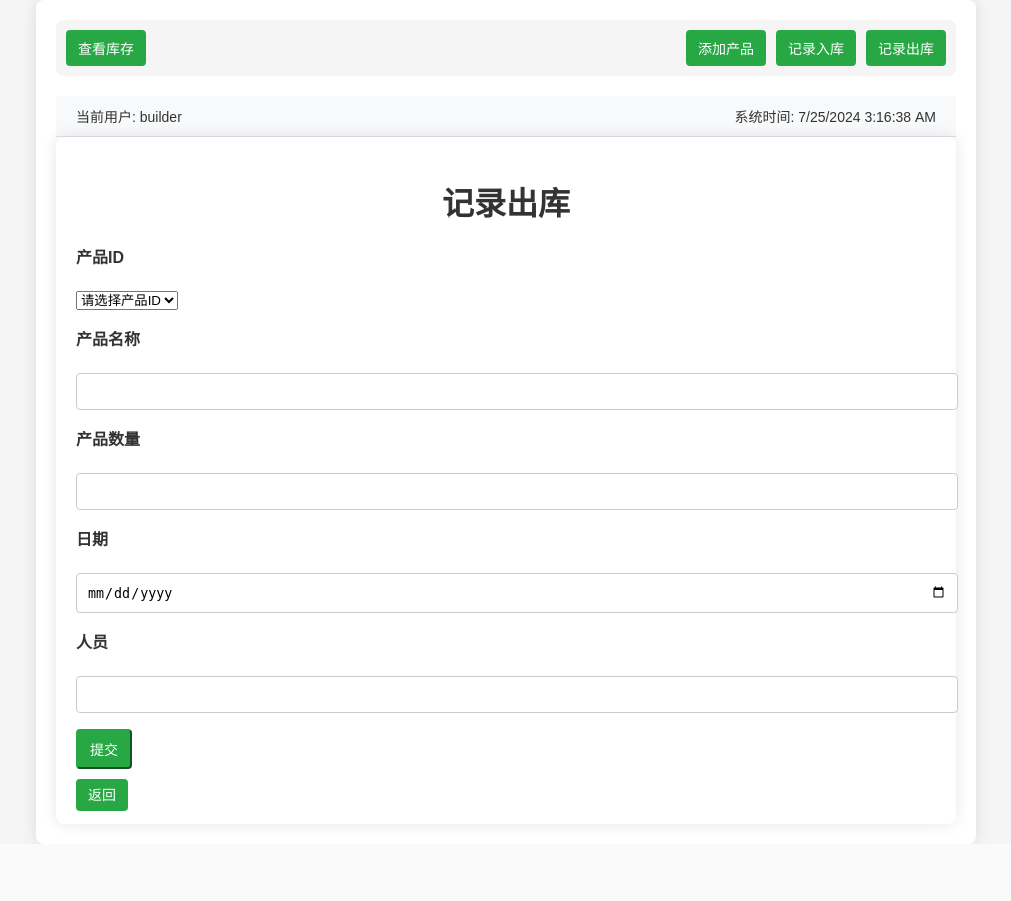
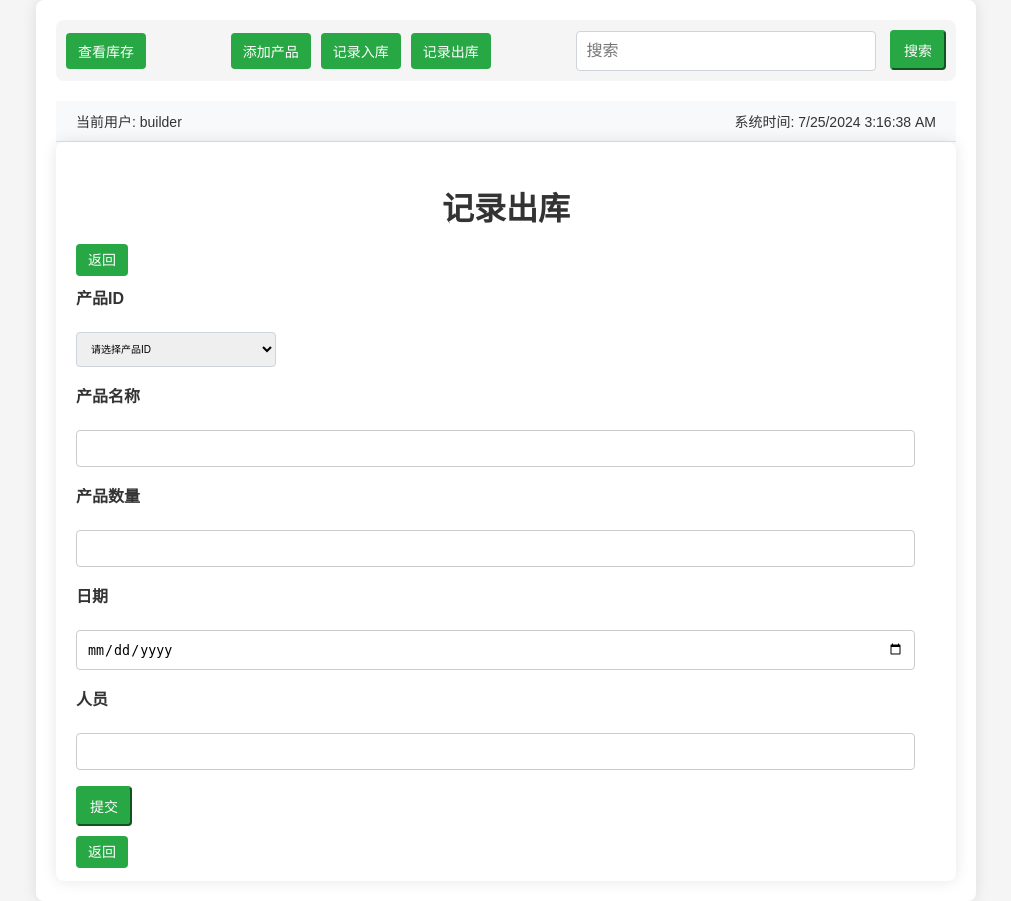
Before and after one commit to Ziyike1/inventory_management_app, a Flask app: page /sale in a window 1280 px wide. Shown: the whole page, without its empty margins (134-1145 px from the left). Before the commit the page ends 844 px from the top, so only its background shows below. Run offline with Flask 3, Linux system fonts and the light colour scheme; data that the repository does not hold is empty.

Commit message:
new features and update: 1:add the search feature 2:let the alert message shows in 5 seconds 3:move the "back" button to top

```diff
--- a/app/static/css/style.css
+++ b/app/static/css/style.css
@@ -32,6 +32,21 @@ h1, h2 {
   background-color: #f5f5f5;
   border-radius: 8px;
   padding: 10px;
+}
+
+.form-control {
+  width: 300px;
+  margin-right: 10px;
+  padding: 10px;
+  font-size: 16px;
+  border-radius: 4px;
+  border: 1px solid #ced4da;
+  transition: border-color 0.3s, box-shadow 0.3s;
+}
+
+.form-control:focus {
+  border-color: #80bdff;
+  box-shadow: 0 0 5px rgba(0, 123, 255, 0.25);
 }
 
 .navbar-brand {
@@ -101,7 +116,7 @@ label {
 input[type="text"],
 input[type="number"],
 input[type="date"] {
-  width: 100%;
+  width: 95%;
   padding: 10px;
   border: 1px solid #ccc;
   border-radius: 4px;
@@ -182,3 +197,17 @@ input[type="submit"], .btn {
   margin: 0 10px;
   font-size: 14px;
 }
+
+select {
+  width: 200px;
+  padding: 10px;
+  font-size: 10px;
+  border-radius: 4px;
+  border: 1px solid #ced4da;
+  transition: border-color 0.3s, box-shadow 0.3s;
+}
+
+select:focus {
+  border-color: #80bdff;
+  box-shadow: 0 0 5px rgba(0, 123, 255, 0.25);
+}
--- a/app/templates/layout.html
+++ b/app/templates/layout.html
@@ -16,6 +16,10 @@
           <a class="nav-link btn-custom" href="{{ url_for('purchase') }}">记录入库</a>
           <a class="nav-link btn-custom" href="{{ url_for('sale') }}">记录出库</a>
         </div>
+        <form class="form-inline" id="searchForm">
+          <input class="form-control" type="search" placeholder="搜索" aria-label="搜索" id="searchInput">
+          <button class="nav-link btn-custom" type="submit">搜索</button>
+        </form>
       </nav>
 
       <div class="status-bar">
@@ -57,6 +61,25 @@
           toggleInventoryLink.textContent = '隐藏库存';
         }
 
+        searchForm.addEventListener('submit', function (event) {
+          event.preventDefault();
+          const query = searchInput.value.toLowerCase();
+          const items = document.querySelectorAll('.item-list li');
+          items.forEach(item => {
+            const text = item.textContent.toLowerCase();
+            if (text.includes(query)) {
+              item.style.display = 'flex';
+            } else {
+              item.style.display = 'none';
+            }
+          });
+
+          if (query === '') {
+            items.forEach(item => {
+              item.style.display = 'flex';
+            });
+          }
+        });
       });
 
       function updateTime() {
@@ -69,6 +92,14 @@
       setInterval(updateTime, 1000);
       updateTime();
 
+       // 自动隐藏消息
+        setTimeout(function() {
+          const alerts = document.querySelectorAll('.alert');
+          alerts.forEach(alert => {
+            alert.style.display = 'none';
+          });
+        }, 5000);
+
     </script>
   </body>
 </html>
--- a/app/templates/product.html
+++ b/app/templates/product.html
@@ -5,6 +5,8 @@
   <div class="container">
     <h1>期初库存添加</h1>
     <form method="POST" action="">
+      <a class="nav-link btn-custom" href="{{ url_for('index') }}">返回</a>
+      <p></p>
       <p>
         <label for="id">产品ID</label><br>
         <input type="text" id="id" name="id" size="32" min="0" required>
@@ -26,7 +28,6 @@
         <input type="number" id="initial_stock" name="initial_stock" size="32" min="0" required>
       </p>
       <p><button type="submit" class="nav-link btn-custom">提交</button></p>
-      <a class="nav-link btn-custom" href="{{ url_for('index') }}">返回</a>
     </form>
   </div>
 {% endblock %}
--- a/app/templates/purchase.html
+++ b/app/templates/purchase.html
@@ -5,6 +5,8 @@
   <div class="container">
     <h1>记录入库</h1>
     <form method="POST">
+      <a class="nav-link btn-custom" href="{{ url_for('index') }}">返回</a>
+      <p></p>
       <p>
         <label for="product_id">产品ID</label><br>
           <select id="product_id" name="product_id">
--- a/app/templates/sale.html
+++ b/app/templates/sale.html
@@ -5,6 +5,8 @@
   <div class="container">
     <h1>记录出库</h1>
     <form method="POST">
+      <a class="nav-link btn-custom" href="{{ url_for('index') }}">返回</a>
+      <p></p>
       <p>
         <label for="product_id">产品ID</label><br>
           <select id="product_id" name="product_id">
```
